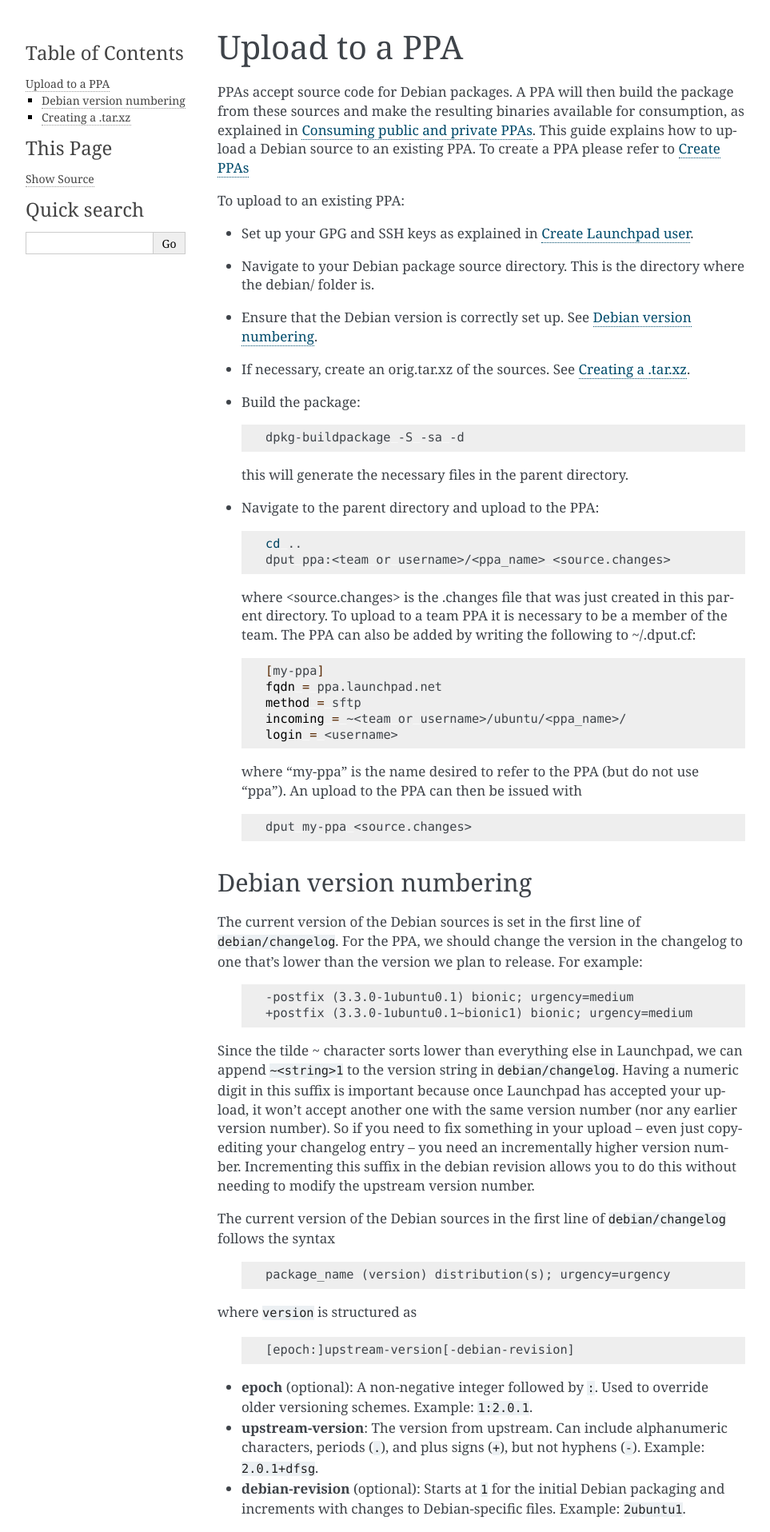
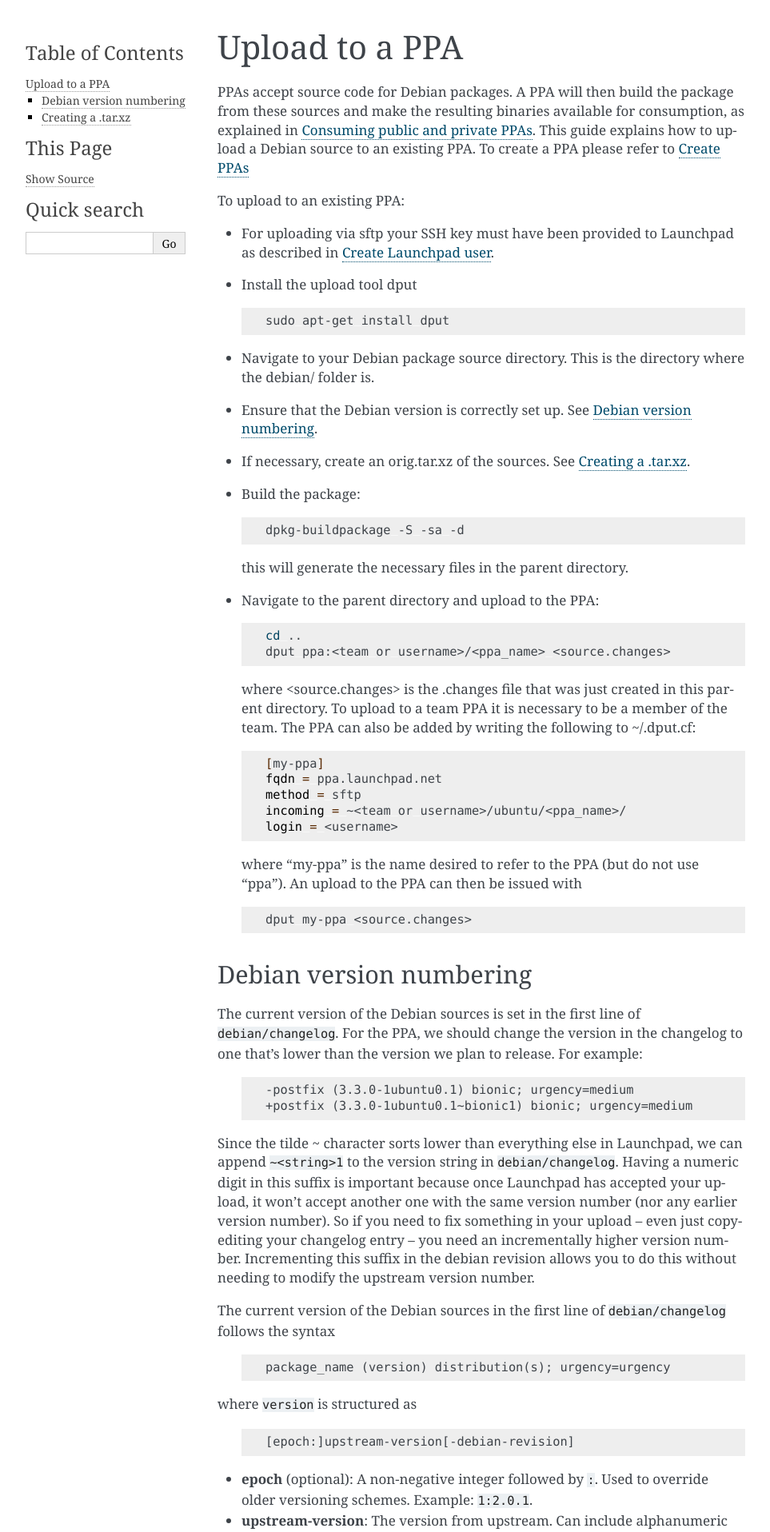
Before and after one commit to canonical/risc-v-cookbook, a Sphinx documentation site: the page built from docs/howto/launchpad/upload_ppa.rst, in a window 1280 px wide. Shown: the top 1916 px of the page at 80% size, without its empty margins (148-1111 px from the left). Built offline with Sphinx 7.4.7, drawn with Linux system fonts in a browser that asks for light colours.

Commit message:
upload_ppa.rst: installation of dput
Mention how to install dput.

GPG keys are needed to sign packages but that is not described in
upload_ppa.rst.

Signed-off-by: Heinrich Schuchardt <heinrich.schuchardt@canonical.com>

```diff
--- a/docs/howto/launchpad/upload_ppa.rst
+++ b/docs/howto/launchpad/upload_ppa.rst
@@ -11,7 +11,14 @@ please refer to :doc:`Create PPAs <create_ppa>`
 
 To upload to an existing PPA:
 
-* Set up your GPG and SSH keys as explained in :doc:`Create Launchpad user <create_user>`.
+* For uploading via sftp your SSH key must have been provided to Launchpad
+  as described in :doc:`Create Launchpad user <create_user>`.
+* Install the upload tool dput
+
+  .. prompt:: bash $ auto
+
+    sudo apt-get install dput
+
 * Navigate to your Debian package source directory. This is the directory where the
   debian/ folder is.
 * Ensure that the Debian version is correctly set up. See :ref:`Debian version numbering`.
```
